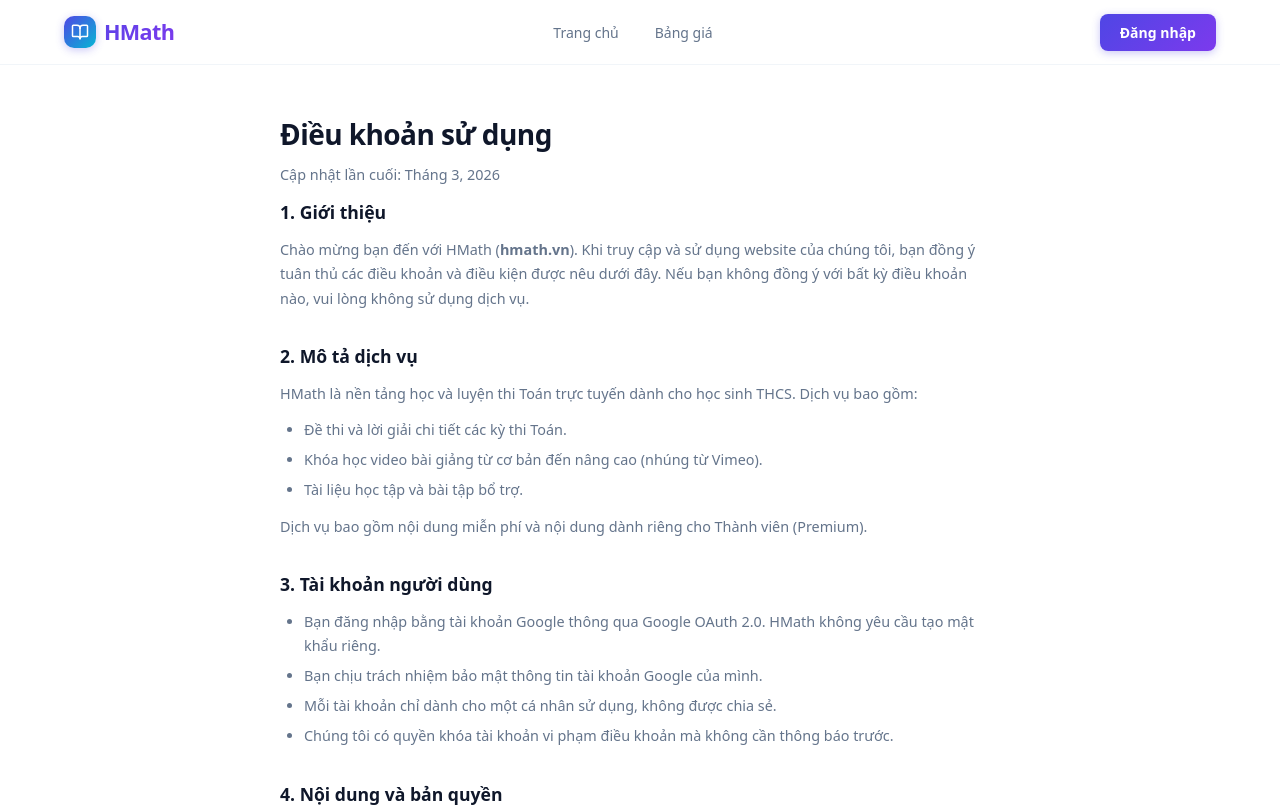
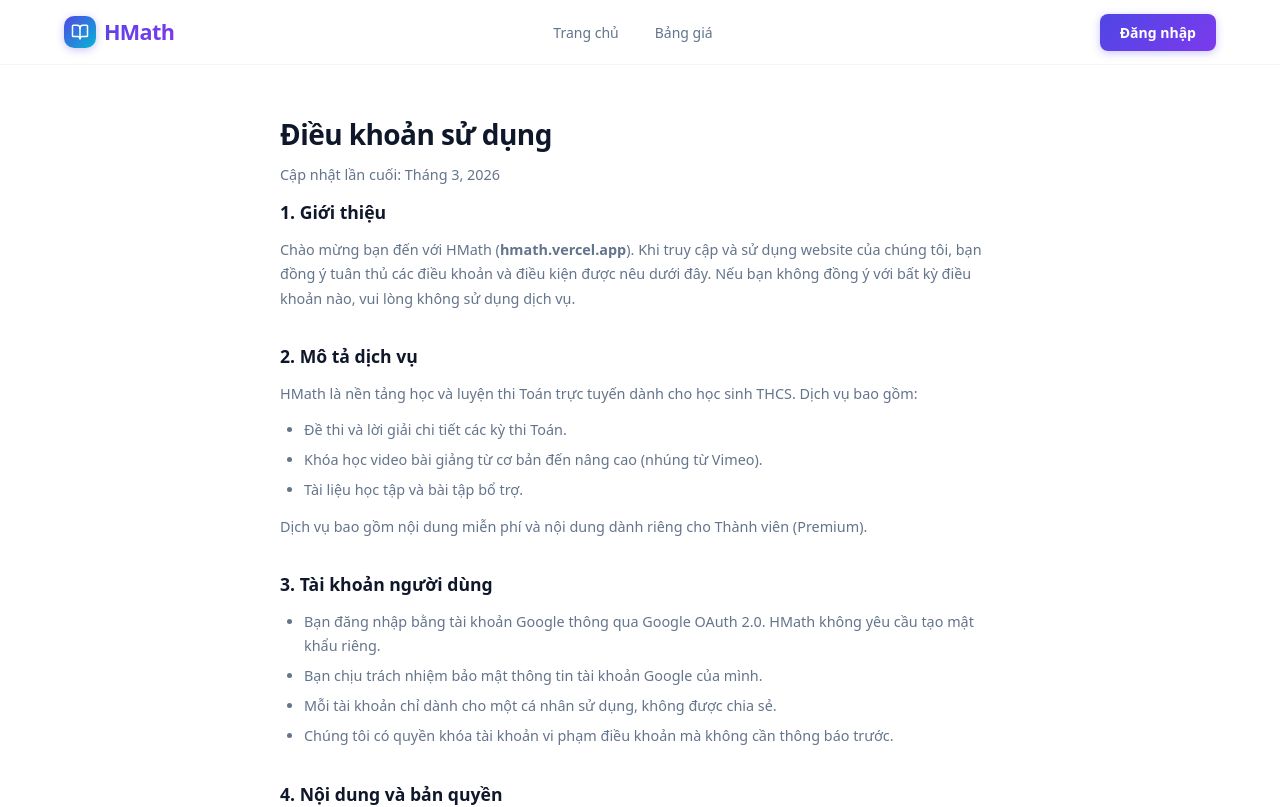
Before and after one commit to haic2hv/vimath, a Next.js app: page /terms in a window 1280 px wide. Shown: the top 807 px of the page. Built offline with nearby package versions, Linux system fonts and the light colour scheme; no server answers.

Commit message:
fix: đổi domain hmath.vn thành hmath.vercel.app, bỏ gói 6 tháng

```diff
--- a/src/app/huong-dan/dang-ky-thanh-vien/page.tsx
+++ b/src/app/huong-dan/dang-ky-thanh-vien/page.tsx
@@ -22,12 +22,11 @@ export default function GuideMembershipPage() {
                 <section>
                     <h2>Bước 2: Chọn gói Thành viên</h2>
                     <p>
-                        Truy cập trang <Link href="/pricing" style={{ color: '#6366f1', textDecoration: 'underline' }}>Bảng giá</Link> để xem các gói Thành viên hiện có.
-                        HMath cung cấp các gói:
+                        Truy cập trang <Link href="/pricing" style={{ color: '#6366f1', textDecoration: 'underline' }}>Bảng giá</Link> để xem gói Thành viên.
+                        HMath cung cấp gói:
                     </p>
                     <ul>
-                        <li><strong>Gói 6 tháng</strong> — 99.000đ</li>
-                        <li><strong>Gói 12 tháng</strong> — 199.000đ (tiết kiệm hơn)</li>
+                        <li><strong>Gói Thành viên 1 năm</strong> — 199.000đ</li>
                     </ul>
                     <p>Nhấn vào nút <strong>&quot;Đăng ký ngay&quot;</strong> tại gói bạn muốn chọn.</p>
                 </section>
--- a/src/app/huong-dan/tao-tai-khoan/page.tsx
+++ b/src/app/huong-dan/tao-tai-khoan/page.tsx
@@ -15,7 +15,7 @@ export default function GuideCreateAccountPage() {
                     <h2>Bước 1: Truy cập trang HMath</h2>
                     <p>
                         Mở trình duyệt (Chrome, Safari, Firefox...) và truy cập website{' '}
-                        <strong>hmath.vn</strong>.
+                        <strong>hmath.vercel.app</strong>.
                     </p>
                 </section>
 
--- a/src/app/terms/page.tsx
+++ b/src/app/terms/page.tsx
@@ -14,7 +14,7 @@ export default function TermsPage() {
                 <section>
                     <h2>1. Giới thiệu</h2>
                     <p>
-                        Chào mừng bạn đến với HMath (<strong>hmath.vn</strong>). Khi truy cập và sử dụng website của chúng tôi,
+                        Chào mừng bạn đến với HMath (<strong>hmath.vercel.app</strong>). Khi truy cập và sử dụng website của chúng tôi,
                         bạn đồng ý tuân thủ các điều khoản và điều kiện được nêu dưới đây.
                         Nếu bạn không đồng ý với bất kỳ điều khoản nào, vui lòng không sử dụng dịch vụ.
                     </p>
```
